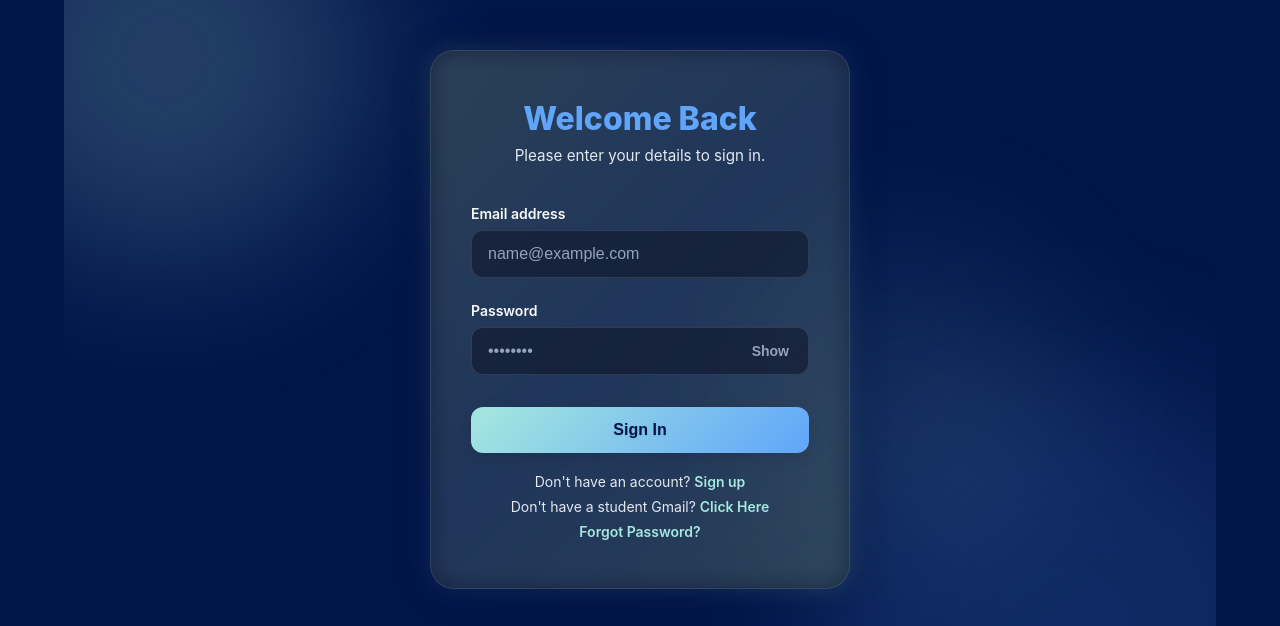
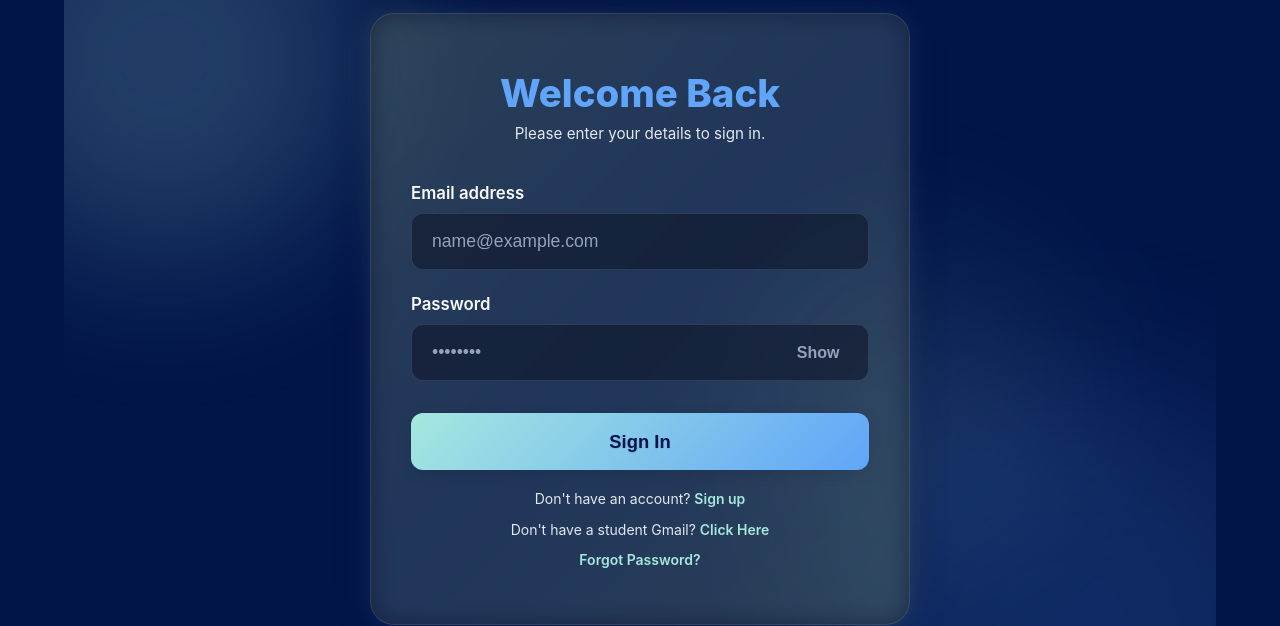
Before and after one commit to sust-cp-geeks/cp-geeks-frontend, a React (Vite) app: page /auth in a window 1280 px wide. Shown: the part 160-786 px from the top of the page. Built offline with nearby package versions, Linux system fonts and the light colour scheme; no server answers.

Commit message:
fix: scale up login/register box size by default and support viewport scaling up to 1280px width

```diff
--- a/src/pages/Auth.css
+++ b/src/pages/Auth.css
@@ -63,9 +63,9 @@
   -webkit-backdrop-filter: blur(20px);
   border: 1px solid var(--card-border);
   border-radius: 1.5rem;
-  padding: 3rem 2.5rem;
+  padding: 3.25rem 2.75rem;
   width: 100%;
-  max-width: 420px;
+  max-width: 480px;
   box-shadow: 0 0 40px rgba(0, 0, 0, 0.2);
   animation: slideUp 0.6s cubic-bezier(0.16, 1, 0.3, 1) forwards;
   position: relative;
@@ -73,7 +73,7 @@
 }
 
 .login-card.manual-verification-card {
-  max-width: 480px;
+  max-width: 540px;
 }
 
 .login-card::before {
@@ -104,7 +104,7 @@
 }
 
 .login-header h1 {
-  font-size: 2rem;
+  font-size: 2.2rem;
   font-weight: 800;
   margin-bottom: 0.5rem;
   color: var(--primary-hover);
@@ -125,7 +125,7 @@
 
 .form-group label {
   display: block;
-  font-size: 0.875rem;
+  font-size: 0.95rem;
   font-weight: 600;
   margin-bottom: 0.5rem;
   color: var(--text-color);
@@ -134,12 +134,12 @@
 
 .form-input {
   width: 100%;
-  padding: 0.875rem 1rem;
+  padding: 0.95rem 1.15rem;
   background: var(--input-bg);
   border: 1px solid var(--input-border);
   border-radius: 0.75rem;
   color: var(--text-color);
-  font-size: 1rem;
+  font-size: 1.05rem;
   transition: border-color 0.2s ease, box-shadow 0.2s ease;
   outline: none;
 }
@@ -162,13 +162,13 @@
 
 .submit-btn {
   width: 100%;
-  padding: 0.875rem;
+  padding: 1rem;
   background: linear-gradient(135deg, var(--primary-color), var(--primary-hover));
   color: var(--btn-primary-text);
   text-shadow: 0 1px 2px rgba(0,0,0,0.1);
   border: none;
   border-radius: 0.75rem;
-  font-size: 1rem;
+  font-size: 1.1rem;
   font-weight: 600;
   cursor: pointer;
   transition: all 0.3s cubic-bezier(0.4, 0, 0.2, 1);
@@ -475,43 +475,43 @@
 }
 
 /* --- Mobile / Touchscreen and Desktop-Mode Scaling --- */
-@media (pointer: coarse), (max-width: 1024px) {
+@media (pointer: coarse), (max-width: 1280px) {
   .login-card {
-    max-width: 520px;
-    padding: 3rem 2rem;
+    max-width: 540px;
+    padding: 3.5rem 2.5rem;
   }
 
   .login-card.manual-verification-card {
-    max-width: 600px;
+    max-width: 640px;
   }
 
   .login-header h1 {
-    font-size: 2.2rem;
+    font-size: 2.4rem;
   }
 
   .form-group label {
-    font-size: 1rem;
-    margin-bottom: 0.6rem;
+    font-size: 1.05rem;
+    margin-bottom: 0.65rem;
   }
 
   .form-input {
-    padding: 0.95rem 1.1rem;
-    font-size: 1.05rem;
+    padding: 1.05rem 1.25rem;
+    font-size: 1.1rem;
   }
 
   .submit-btn {
-    padding: 1rem;
-    font-size: 1.1rem;
-    margin-top: 1.25rem;
+    padding: 1.1rem;
+    font-size: 1.15rem;
+    margin-top: 1.35rem;
   }
 
   .password-toggle-btn {
-    font-size: 0.95rem;
-    padding: 0.5rem 1rem;
+    font-size: 1rem;
+    padding: 0.5rem 1.1rem;
   }
 
   .auth-links-below-btn {
-    font-size: 0.95rem;
-    gap: 0.75rem;
+    font-size: 1rem;
+    gap: 0.85rem;
   }
 }
```
